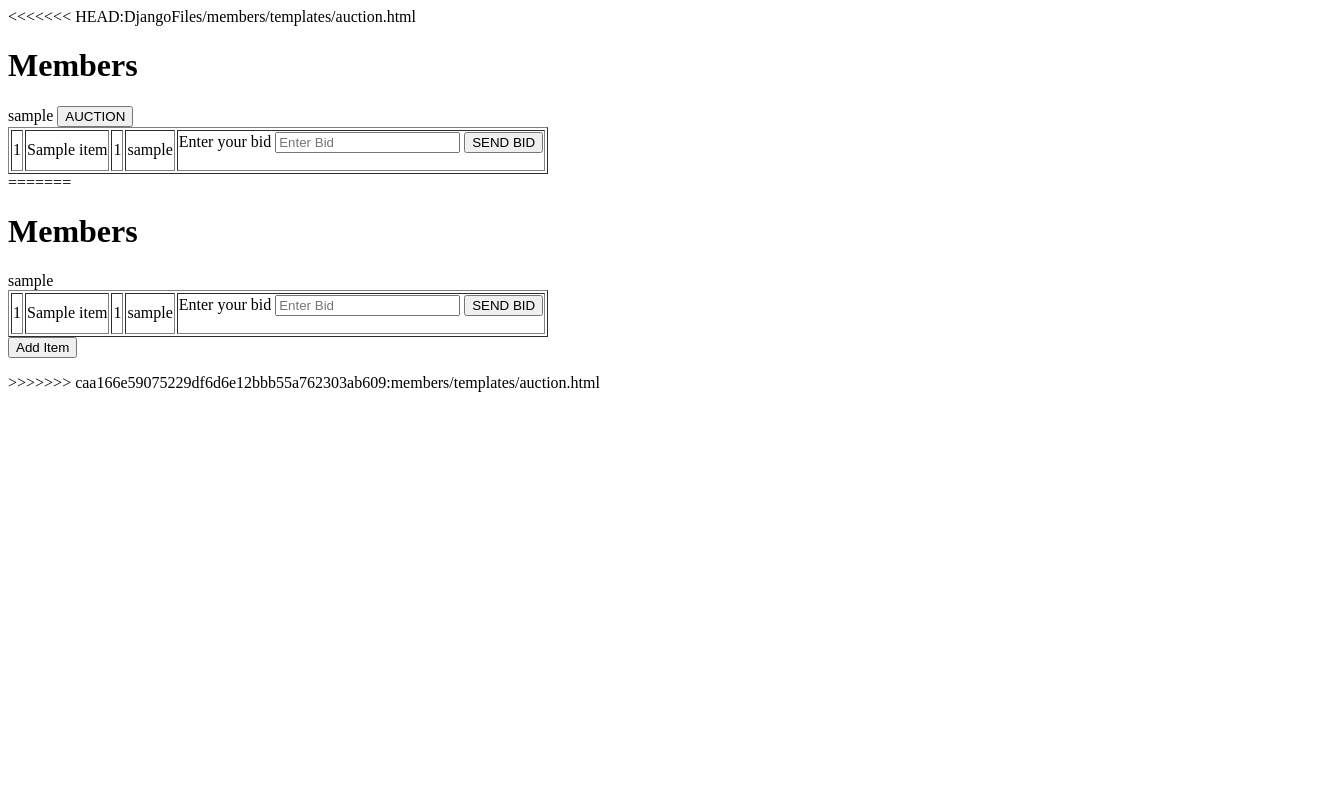
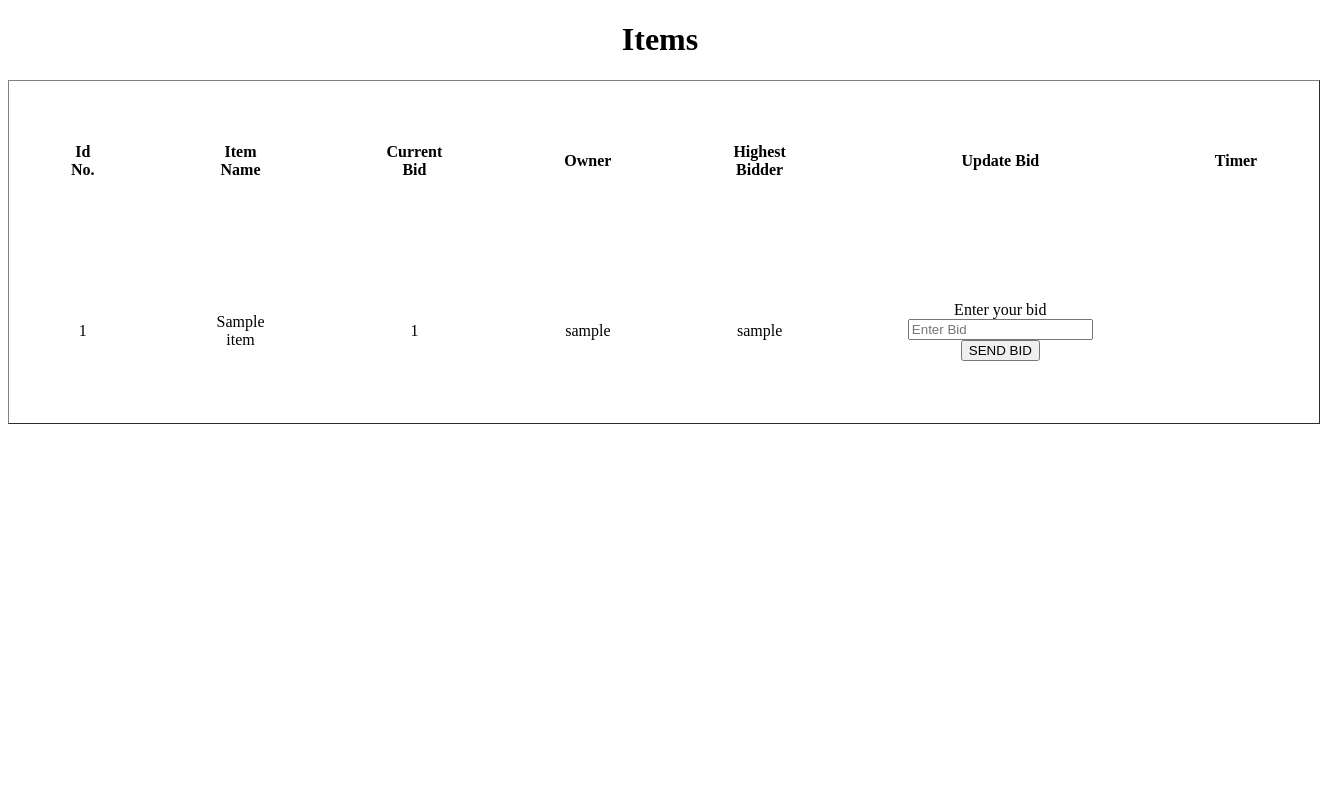
Before and after one commit to aaryaag03/AuctionPortalBackend, a Django app: template DjangoFiles/members/templates/auction.html in a window 1320 px wide. Run offline with Django 4.2, Linux system fonts and the light colour scheme; the template is opened without the code that fills it: most values are stand-ins (such as "Sample title", 1, 10 or a date in 2020).

Commit message:
Table updated

```diff
--- a/DjangoFiles/members/templates/auction.html
+++ b/DjangoFiles/members/templates/auction.html
@@ -1,14 +1,38 @@
-<<<<<<< HEAD:DjangoFiles/members/templates/auction.html
-<h1>Members</h1>
-{{current_username}}
+{% load static %}
+<!DOCTYPE html>
+<html lang="en">
+<head>
+    <meta charset="UTF-8">
+    <meta http-equiv="X-UA-Compatible" content="IE=edge">
+    <meta name="viewport" content="width=device-width, initial-scale=1.0">
+    <title>Document</title>
+    <link rel="stylesheet" href="{% static 'bid.css' %}">
+</head>
+<body>
+    <h1>Items</h1>
+{% comment %} {{current_username}} {% endcomment %}
 
 <table border="1">
+<tr>
+     <th>Id No. </th>
+     <th>Item Name </th>
+     <th>Current Bid </th>
+     <th> Owner </th>
+     <th>Highest Bidder </th>
+     <th>Update Bid </th>
+     <th>Timer </th>
+
+
+</tr>
+
 {% for x in items %}
 <tr>
 <td>{{ x.id }}</td>
 <td>{{ x.item_name }}</td>
 <td>{{ x.highest_bid }}</td>
+<td>{{ x.owner_username }}</td>
 <td>{{ x.highest_bidder_username }}</td>
+
 <td>
     <form action ="../bidUpdate/" method="post">
         {% csrf_token %}
@@ -18,46 +42,18 @@
         <input type="text" id="item_name" name="item_name" value='{{x.item_name}}' style="display:none;">
         <input type="number" id="item_id" name="item_id" value='{{x.id}}' style="display:none;" >
         <input type="submit" value="SEND BID">
-      </form>
+    </form>
 </td>
+<td></td>
 </tr>
 
-<form action="../addItem/" method="POST">
+{% comment %} <form action="../addItem/" method="POST">
     {%csrf_token%}
-    <input type="text" name="username" value= '{{ admin.username }}' style="display:none;">
+    <input type="text" name="username" value= '{{ admin.username }}' style="display:block;">
     <input type="submit" value="AUCTION">
-</form>
+</form> {% endcomment %}
 
 {% endfor %}
 </table>
-=======
-<h1>Members</h1>
-{{current_username}}
-
-<table border="1">
-{% for x in items %}
-<tr>
-<td>{{ x.id }}</td>
-<td>{{ x.item_name }}</td>
-<td>{{ x.highest_bid }}</td>
-<td>{{ x.highest_bidder_username }}</td>
-<td>
-    <form action ="../bidUpdate/" method="post">
-        {% csrf_token %}
-        <input type="text" name="username" value= '{{ current_username }}' style="display:none;">
-        <label for=""> Enter your bid</label>
-        <input type="number" id="bid" name="bid" placeholder="Enter Bid">
-        <input type="text" id="item_name" name="item_name" value='{{x.item_name}}' style="display:none;">
-        <input type="number" id="item_id" name="item_id" value='{{x.id}}' style="display:none;" >
-        <input type="submit" value="SEND BID">
-      </form>
-</td>
-</tr>
-{% endfor %}
-</table>
-<form action="../addItem/" method="POST">
-    {%csrf_token%}
-    <input type="text" name="username" value= '{{ current_username }}' style="display:none;">
-    <input type="submit" value="Add Item">
-</form>
->>>>>>> caa166e59075229df6d6e12bbb55a762303ab609:members/templates/auction.html
+</body>
+</html>
```
